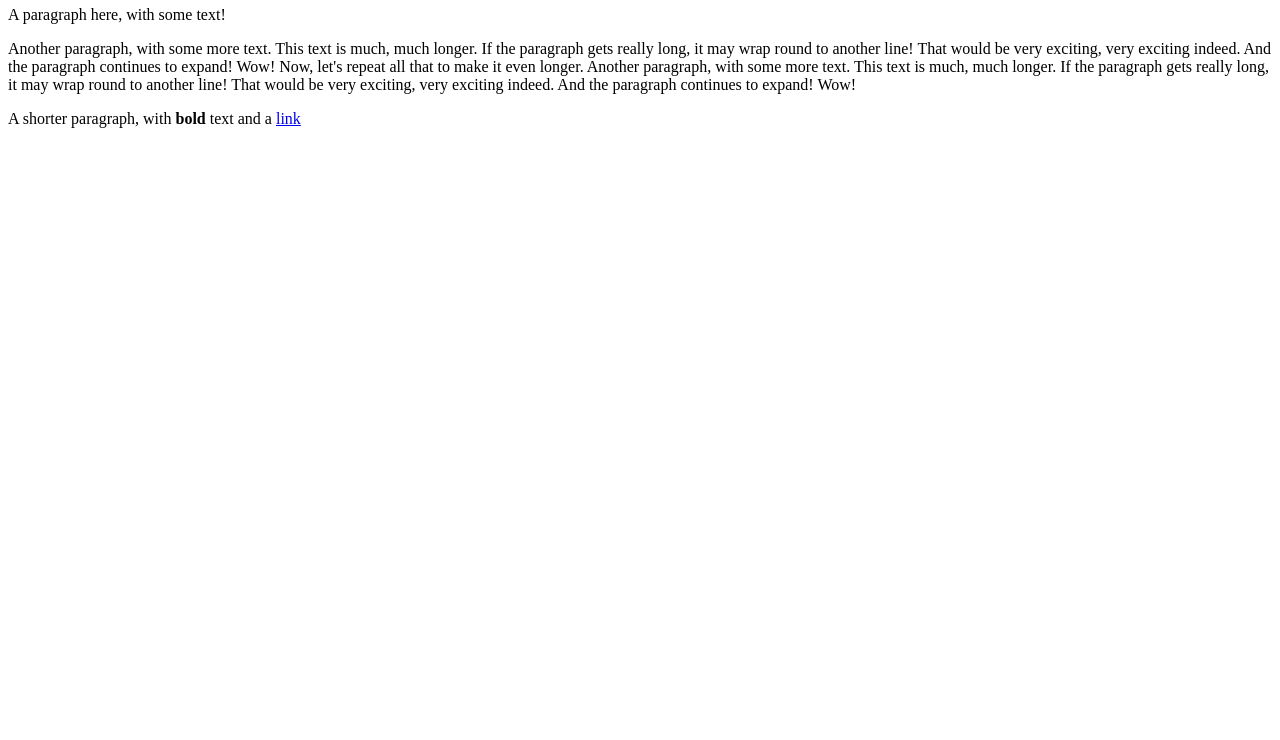
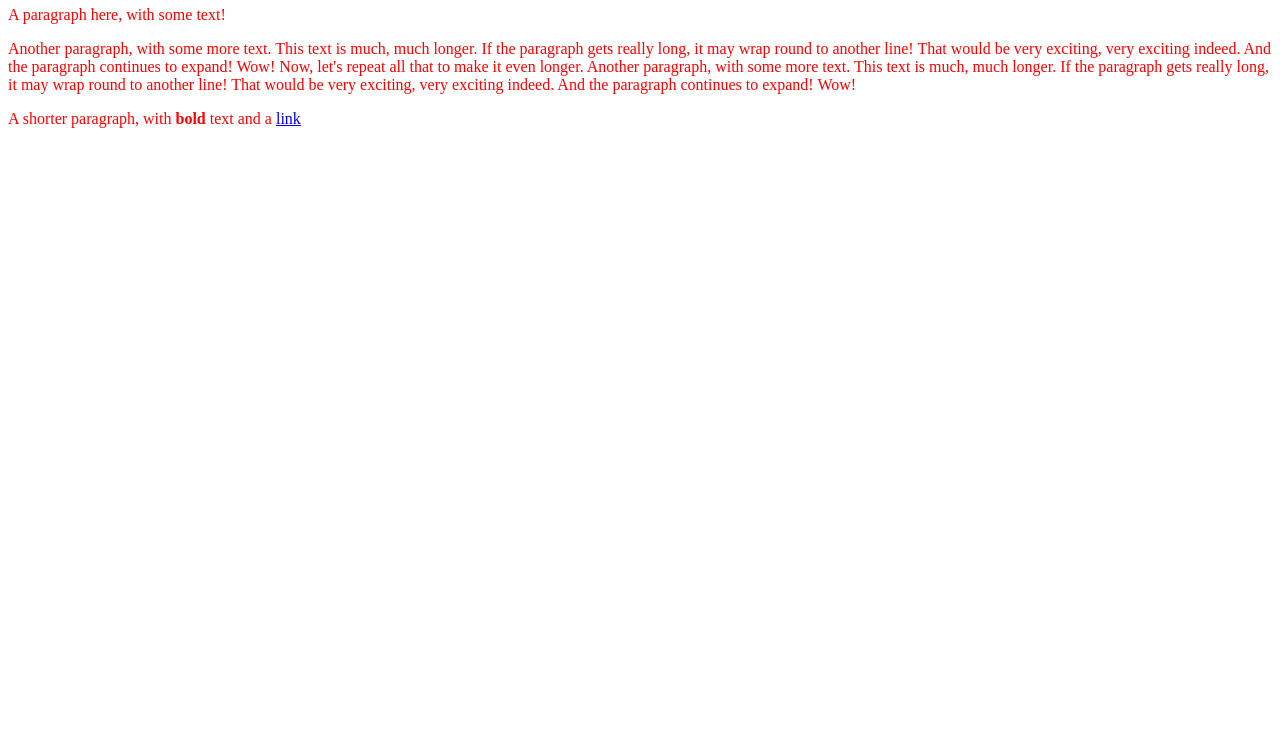
Before and after one commit to agfs-nburton/agfs-nburton.github.io, a plain HTML site: page index.html in a window 1280 px wide. Shown: the part 60-800 px from the top of the page. Drawn offline with Linux system fonts and the light colour scheme.

Commit message:
Update style.css

```diff
--- a/style.css
+++ b/style.css
@@ -1,3 +1,3 @@
 html {
-  color: red:
+  color: red
 }
```
